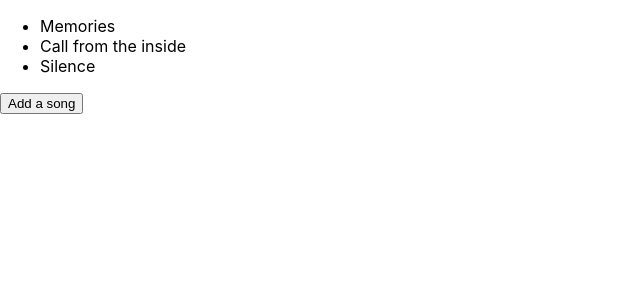
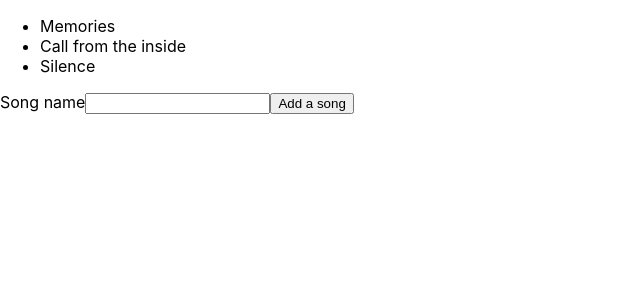
Before and after one commit to Rrrricky/react-context-hooks, a React (Create React App) app: page / in a window 1280 px wide. Shown: the top 300 px of the page, without its empty margins (0-640 px from the left). Built offline with nearby package versions, Linux system fonts and the light colour scheme.

Commit message:
useState with forms

```diff
--- /dev/null
+++ b/src/components/NewSongForm.js
@@ -0,0 +1,22 @@
+import React, {useState} from 'react';
+
+const NewSongForm = ({ addSong }) => {
+  // 1. Set a local empty state with hooks
+  const [title, setTitle] = useState('')
+  const handleSubmit = e => {
+    e.preventDefault()
+    // 3. Send it to the addSong prop
+    addSong(title)
+    setTitle('')
+  }
+  return (
+    <form onSubmit={(handleSubmit)}>
+      <label htmlFor="title">Song name</label>
+      {/* 2. onChange: add e.target.value to the localState title */}
+      <input id="title" type="text" value={title} required onChange={e => setTitle(e.target.value)} />
+      <input type="submit" value="Add a song"/>
+    </form>
+  )
+}
+
+export default NewSongForm;
--- a/src/components/SongList.js
+++ b/src/components/SongList.js
@@ -1,4 +1,5 @@
 import React, { useState } from 'react';
+import NewSongForm from "./NewSongForm"
 
 const SongList = () => {
   // useState return 2 values (1 is the data + 1 is a func to change the data)
@@ -7,15 +8,16 @@ const SongList = () => {
     { title: 'Call from the inside', id: 2 },
     { title: 'Silence', id: 3},
   ])
-  const addSong = () => {
-    setSongs([...songs, { title: 'New song', id: Date.now() }])
+  const addSong = title => {
+    // Add this new state to the local state (songs)
+    setSongs([...songs, { title, id: Date.now() }])
   }
   return (
     <div className="song-list">
       <ul>
         {songs.map(el => <li key={el.id}>{el.title}</li>)}
       </ul>
-      <button onClick={addSong}>Add a song</button>
+      <NewSongForm addSong={addSong} />
     </div>
   )
 };
```
Also changed, not shown: 1 other file (tests, documents, lock files or other folders).
